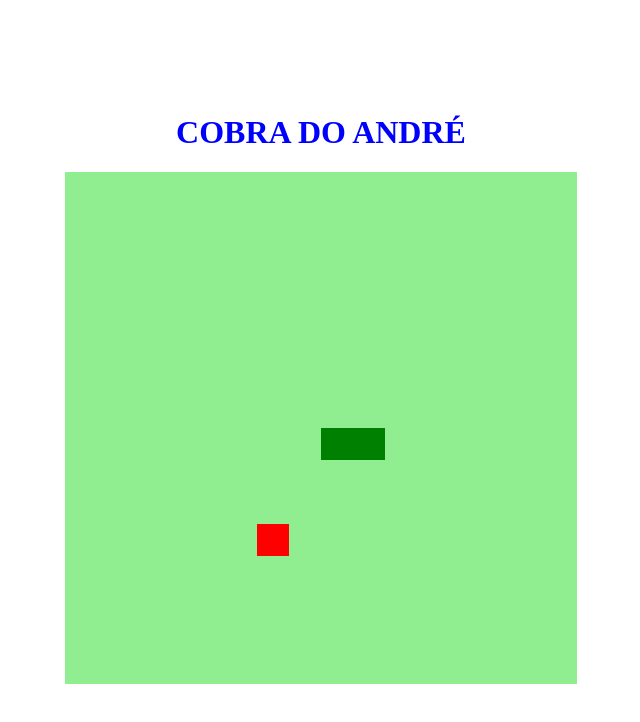
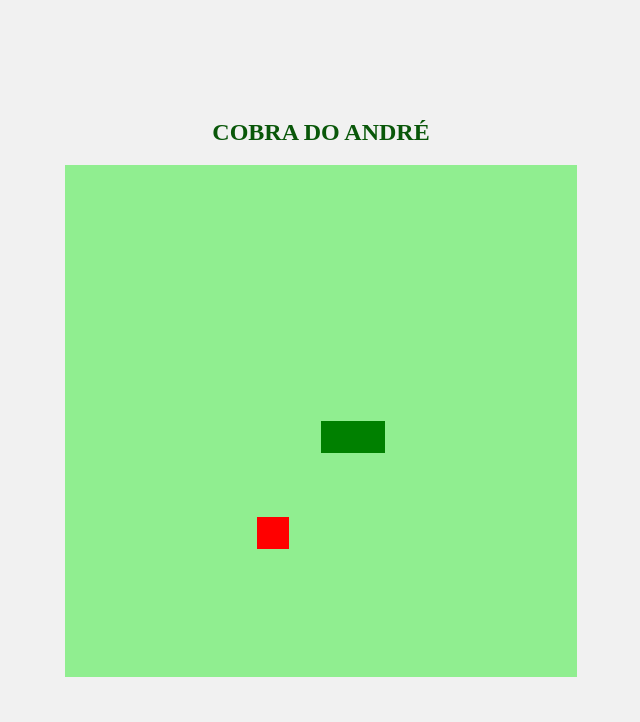
Before and after one commit to AndreLuis6/Jogo-da-cobrinha, a plain HTML site: page index.html in a window 1280 px wide. Shown: the whole page, without its empty margins (319-959 px from the left). Drawn offline with Linux system fonts and the light colour scheme.

Commit message:
Alterações de estili

```diff
--- a/index.html
+++ b/index.html
@@ -6,10 +6,10 @@
     <meta http-equiv="X-UA-Compartible" content="ie=edge">
     <link rel="stylesheet" href="style.css">
     <script defer src="script.js"></script>
-    <title>Jogo da Cobrinha</title>
+    <title>Jogo da Cobrinha - ANDRÉ</title>
 </head>
 <body>
-    <h1>COBRA DO ANDRÉ</h1>
+    <h2>COBRA DO ANDRÉ</h2>
     <canvas id="snake" width="512" height="512"></canvas>
 </body>
 </html>
--- a/style.css
+++ b/style.css
@@ -5,5 +5,6 @@ body{
     justify-content: center;
     align-items: center;
     flex-direction: column;
-    color: blue;
+    color: rgb(9, 87, 9);
+    background-color: rgb(241, 241, 241);
 }
```
